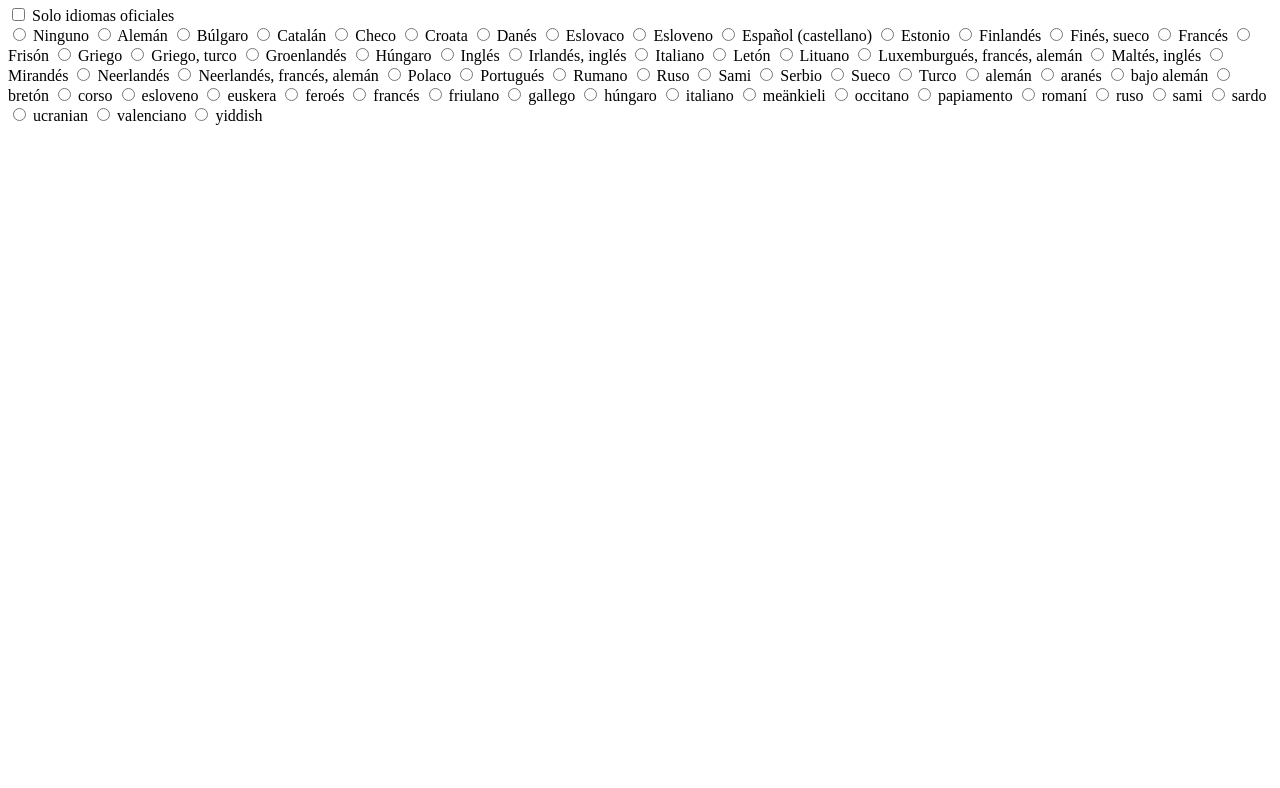
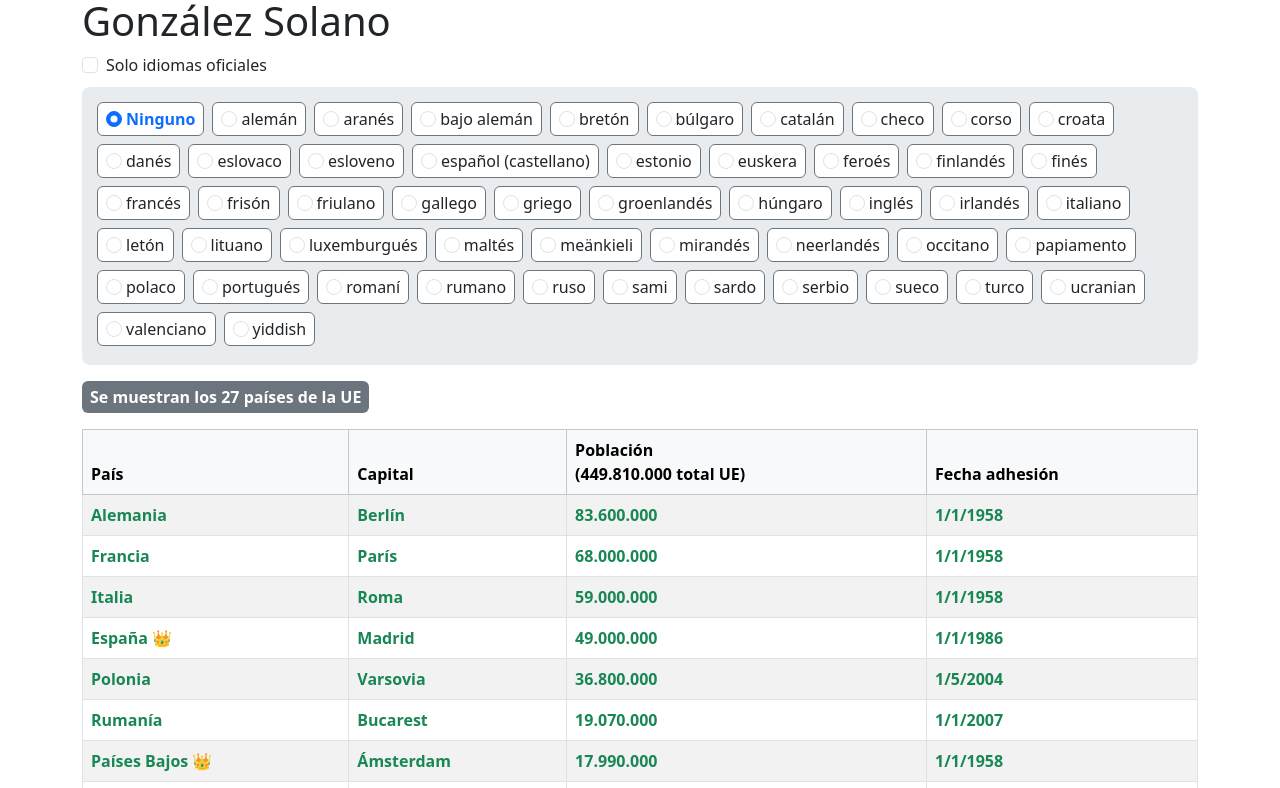
Before and after one commit to Jose-ant-1/recu-final, a website with bundled scripts: page ejercicio-2/index.html in a window 1280 px wide. Shown: the part 75-863 px from the top of the page. Before the commit the page ends 800 px from the top, so only its background shows below. Built offline with nearby package versions, Linux system fonts and the light colour scheme.

Commit message:
finalizado tarea 2

```diff
--- a/ejercicio-2/index.css
+++ b/ejercicio-2/index.css
@@ -0,0 +1,28 @@
+/* Contenedor de los radio buttons */
+#radio-contenedor {
+    background-color: #e9ecef; /* gris ligeramente más oscuro que el fondo de la página */
+    padding: 15px;             /* espacio interno para que no queden pegados al borde */
+    border-radius: 8px;        /* bordes redondeados para el contenedor */
+    margin-top: 10px;          /* separación con el checkbox de arriba */
+}
+
+.idioma-box {
+    background-color: #ffffff; /* fondo blanco sobre el fondo gris oscuro */
+    border: 1px solid #ced4da; /* borde más marcado */
+}
+
+/* Efecto al seleccionar: texto se vea azul y destaque */
+.idioma-box input[type="radio"]:checked + label {
+    color: #0d6efd;
+    font-weight: bold;
+}
+
+tr.destacado {
+    color: #198754;
+    font-weight: 500;
+}
+
+tr.destacado td {
+    color: inherit;
+    font-weight: bold;
+}
--- a/ejercicio-2/index.html
+++ b/ejercicio-2/index.html
@@ -1,21 +1,43 @@
 <!DOCTYPE html>
-<html lang="en">
+<html lang="es">
 <head>
     <meta charset="UTF-8">
-    <title>Title</title>
+    <title>Paises UE</title>
+    <link href="https://cdn.jsdelivr.net/npm/bootstrap@5.3.3/dist/css/bootstrap.min.css" rel="stylesheet">
     <script src="index.js" type="module"></script>
     <link rel="stylesheet" href="index.css">
 </head>
-<body>
-<h1>Paises Miembros de la Unión Europea</h1>
-<div id="idiomas">
-    <input type="checkbox" id="oficiales" name="oficiales">
-    <label for="oficiales">Solo idiomas oficiales</label>
-    <br>
-    <input type="radio" id="ninguno" name="idioma">
-    <label for="ninguno">Ninguno</label>
+<body class="container py-4">
+
+<h1>Paises Miembros de la Unión Europea - José Antonio González Solano</h1>
+
+<div id="idiomas" class="mb-3">
+    <div class="form-check mb-2">
+        <input class="form-check-input" type="checkbox" id="oficiales" name="oficiales">
+        <label class="form-check-label" for="oficiales">Solo idiomas oficiales</label>
+    </div>
+
+    <div id="radio-contenedor" class="d-flex flex-wrap gap-1 align-items-center">
+        <div class="d-inline-flex align-items-center gap-1 border border-secondary rounded px-2 py-1 me-1 mb-1 idioma-box">
+            <input class="form-check-input m-0" type="radio" id="ninguno" name="idioma" value="ninguno" checked>
+            <label class="form-check-label m-0" for="ninguno">Ninguno</label>
+        </div>
+    </div>
 </div>
 
+<div id="badge-informacion" class="badge bg-secondary p-2 mb-3 fs-6"></div>
+
+<table class="table table-striped table-bordered align-middle">
+    <thead class="table-light">
+    <tr>
+        <th>País</th>
+        <th>Capital</th>
+        <th>Población <span id="totalPoblacion"></span></th>
+        <th>Fecha adhesión</th>
+    </tr>
+    </thead>
+    <tbody></tbody>
+</table>
 
 </body>
 </html>
--- a/ejercicio-2/index.js
+++ b/ejercicio-2/index.js
@@ -1,35 +1,112 @@
-import {datosUE} from "./data/uecountries.js"
+import {datosUE} from "./data/uecountries.js";
 
+const ESTILO_BOOSTRAP = 'd-inline-flex align-items-center gap-1 border border-secondary rounded px-2 py-1 me-1 mb-1';
+const mediaPoblacion = datosUE.reduce((suma, pais) => suma + pais.poblacion_nacional, 0) / datosUE.length;
 
-function tomarIdiomas(listaPaises = datosUE) {
-    const idiomas = new Set();
-    listaPaises.forEach(pais => {
-
-        idiomas.add(pais.idiomas.oficial);
-        if (pais.idiomas.otros_idiomas) {
-            const otros = pais.idiomas.otros_idiomas.split(',').map(idioma => idioma.trim());
-            otros.forEach(otro => idiomas.add(otro));
+function obtenerIdiomasUnicos(soloOficiales = false) {
+    const setIdiomas = new Set();
+    datosUE.forEach(pais => {
+        if (pais.idiomas.oficial) {
+            pais.idiomas.oficial.split(', ').forEach(i => setIdiomas.add(i.trim().toLowerCase()));
         }
-
-    })
-    return Array.from(idiomas).sort();
-
+        if (!soloOficiales && pais.idiomas.otros_idiomas) {
+            pais.idiomas.otros_idiomas.split(', ').forEach(i => setIdiomas.add(i.trim().toLowerCase()));
+        }
+    });
+    return Array.from(setIdiomas).sort();
 }
 
-function mostrarIdiomas() {
-    let idiomas = tomarIdiomas(datosUE);
-    return idiomas.map(idioma =>
-        `
-        <input id="${idioma}" type="radio"></input>
-        <label for="${idioma}">${idioma}</label>
-    `).join('');
+function mostrarRadioIdiomas() {
+    const idiomas = obtenerIdiomasUnicos();
+
+    return idiomas.map(idioma => {
+
+        return `
+            <div class="${ESTILO_BOOSTRAP} idioma-box">
+                <input class="form-check-input m-0" type="radio" id="${idioma}" name="idioma" value="${idioma}">
+                <label class="form-check-label m-0" for="${idioma}">${idioma}</label>
+            </div>
+        `;
+    }).join('');
+}
+
+function mostrarDatosTabla(datos) {
+    const datosOrdenados = [...datos].sort((a, b) => b.poblacion_nacional - a.poblacion_nacional);
+
+    return datosOrdenados.map(pais => {
+        const fechaFormateada = new Date(pais.fecha_adhesion).toLocaleDateString('es-ES');
+        const poblacionFormateada = pais.poblacion_nacional.toLocaleString('es-ES');
+
+        const esMonarquia = pais.regimen_politico.tipo.toLowerCase().includes("monarquía");
+
+        const claseDestacado = pais.poblacion_nacional > mediaPoblacion ? 'class="destacado"' : '';
+
+        return `
+            <tr ${claseDestacado}>
+                <td>${pais.pais} ${esMonarquia ? '👑' : ''}</td>
+                <td>${pais.capital}</td>
+                <td>${poblacionFormateada}</td>
+                <td>${fechaFormateada}</td>
+            </tr>
+        `;
+    }).join('');
+}
+
+function filtrarPaises(idiomaSeleccionado, soloOficiales) {
+    if (idiomaSeleccionado === "ninguno") return datosUE;
+
+    return datosUE.filter(pais => {
+        const esOficial = pais.idiomas.oficial?.toLowerCase().split(', ').includes(idiomaSeleccionado);
+
+        if (soloOficiales) {
+            return esOficial;
+        } else {
+            const esOtros = pais.idiomas.otros_idiomas?.toLowerCase().split(', ').includes(idiomaSeleccionado);
+            return esOficial || esOtros;
+        }
+    });
+}
+
+function mostrarTotalPoblacion() {
+    let total = datosUE.reduce((suma, pais) => suma + pais.poblacion_nacional, 0);
+    return `<br>(${total.toLocaleString('es-ES')} total UE)`;
+}
+
+function actualizarBadge(datosFiltrados = datosUE, idioma = "ninguno", soloOficiales = false) {
+    const badge = document.querySelector("#badge-informacion");
+    const totalPaisesFiltrados = datosFiltrados.length;
+
+    if (idioma === "ninguno") {
+        badge.innerHTML = `Se muestran los ${totalPaisesFiltrados} países de la UE`;
+    } else {
+
+        const tipoIdioma = soloOficiales ? "oficial" : "oficial o no oficial";
+
+        badge.innerHTML = `Filtrado por: "${idioma}" (${tipoIdioma}) (${totalPaisesFiltrados} de 27)`;
+    }
 }
 
 document.addEventListener("DOMContentLoaded", () => {
-    const divIdiomas = document.querySelector("#idiomas");
-    const checOficial = document.querySelector("#oficiales");
+    const radioContenedor = document.querySelector("#radio-contenedor");
+    const tabla = document.querySelector("tbody");
+    const totalPoblacion = document.querySelector('#totalPoblacion');
+    const divIdiomasGeneral = document.querySelector("#idiomas");
 
-    divIdiomas.innerHTML += mostrarIdiomas();
+    radioContenedor.innerHTML += mostrarRadioIdiomas();
+    totalPoblacion.innerHTML = mostrarTotalPoblacion();
 
+    tabla.innerHTML = mostrarDatosTabla(datosUE);
 
-})
+    actualizarBadge();
+
+    divIdiomasGeneral.addEventListener("change", () => {
+        const idiomaSelect = document.querySelector('input[name="idioma"]:checked').value;
+        const oficiales = document.querySelector('#oficiales').checked;
+
+        const datosFiltrado = filtrarPaises(idiomaSelect, oficiales);
+
+        tabla.innerHTML = mostrarDatosTabla(datosFiltrado);
+
+        actualizarBadge(datosFiltrado, idiomaSelect, oficiales);
+    });
+});
```
